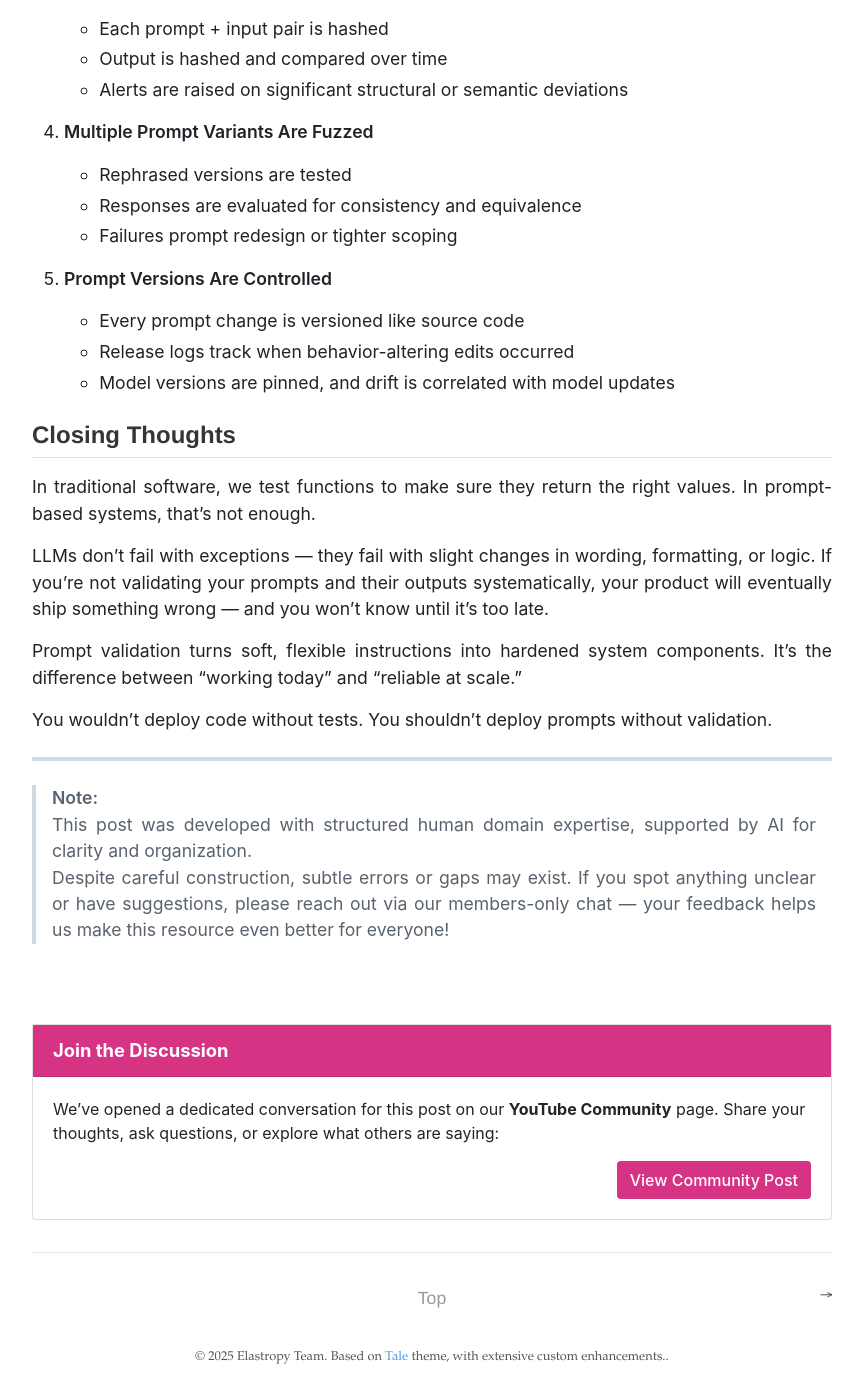
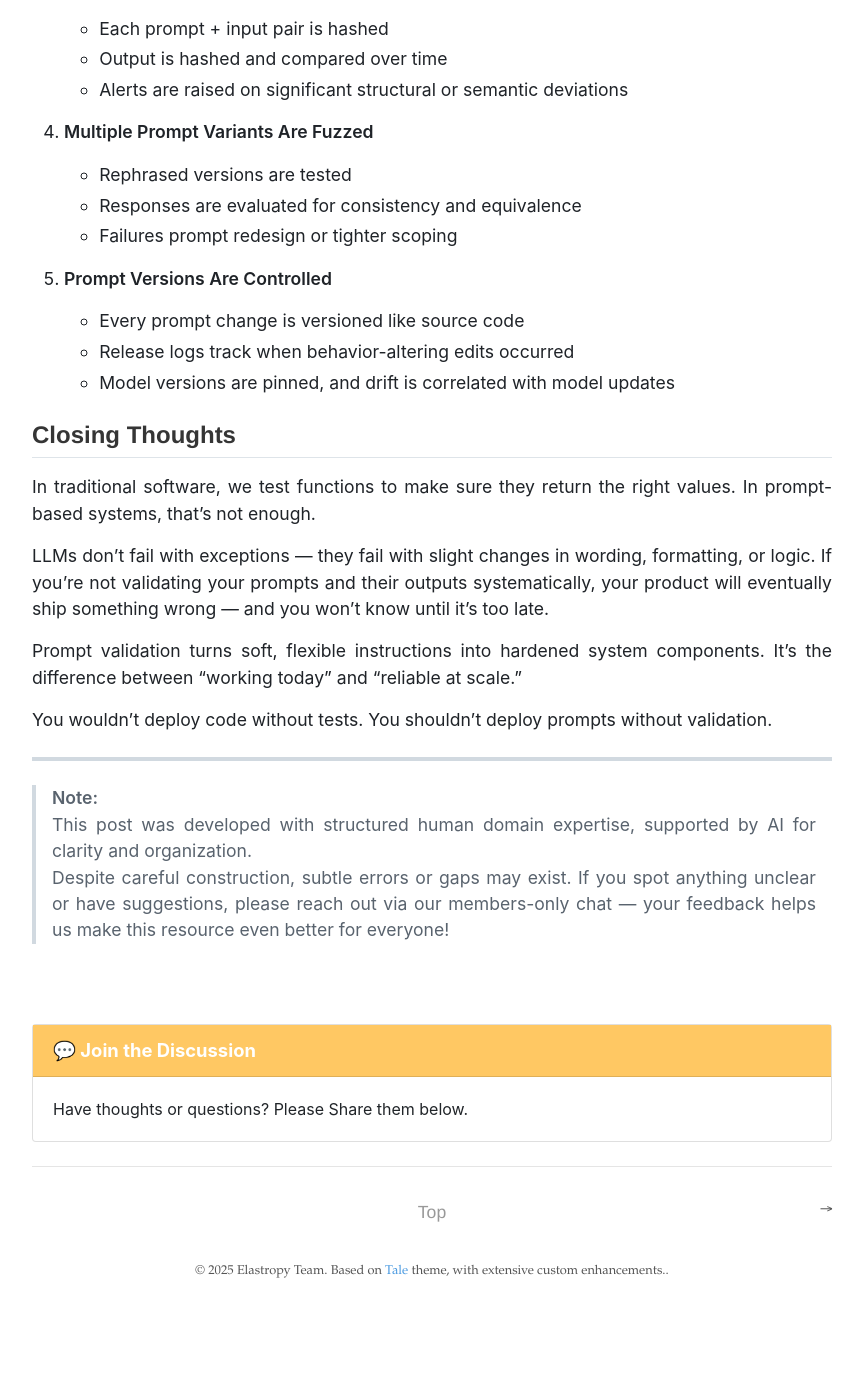
Before and after one commit to tbkopen/epyblog, a Jekyll site: the page built from _posts/2025-05-05-02-prompt-validation.md, in a window 1280 px wide and 1400 px high, scrolled down 6305 px. Shown: the whole window, without its empty margins (208-1071 px from the left). Built offline with Jekyll 4.4.1, drawn with Linux system fonts in a browser that asks for light colours; nearby versions of some CDN libraries; comment, search, counter and statistics services are not loaded; after the commit the page ends 7619 px from its top, so only the background shows below that.

Commit message:
added gisucs

```diff
--- a/_layouts/post.html
+++ b/_layouts/post.html
@@ -43,9 +43,77 @@ layout: default
 </div>
 {% endif %}
 
-{% if page.comments %}
+<!-- {% if page.comments %}
   {% include disqus_comments.html %}
+{% endif %} -->
+
+{% if page.giscus_term %}
+<link href="{{ "/assets/css4.1/bootstrapcustom.min.css" | relative_url }}" rel="stylesheet" crossorigin="anonymous">
+
+<style>
+  .discussion-card .btn-discuss {
+    background-color: #ffc863; /* Customize as needed */
+    color: rgb(34, 1, 1);
+    font-weight: 500;
+    transition: background-color 0.3s ease;
+  }
+
+  .discussion-card .btn-discuss:hover {
+    background-color: #ede9fe;
+    color: #ffc863;
+    border: 1px solid #ffc863;
+  }
+
+  .discussion-card .card-header {
+    background-color: #ffc863;
+    font-weight: bold;
+    font-size: 1.15rem;
+    color: white;
+  }
+
+  .discussion-card {
+    margin-top: 2rem;
+    margin-bottom: 1.5rem;
+  }
+</style>
+
+<div class="bootstrapiso discussion-card">
+  <div class="card border-indigo">
+    <div class="card-header">
+      💬 Join the Discussion
+    </div>
+    <div class="card-body">
+      <p class="card-text">
+        Have thoughts or questions? Please Share them below.
+      </p>
+    </div>
+  </div>
+</div>
 {% endif %}
+
+
+
+<!-- Giscus Comments -->
+{% if page.giscus_term %}
+  <script src="https://giscus.app/client.js"
+    data-repo="tbkopen/epy-discussions"
+    data-repo-id="R_kgb0PZsSDA"
+    data-category="epy blog comments"
+    data-category-id="DIC_kwD0PZsSDM4Ct4K1"
+    data-mapping="specific"
+    data-term="{{ page.giscus_term }}"
+    data-strict="0"
+    data-reactions-enabled="1"
+    data-emit-metadata="0"
+    data-input-position="top"
+    data-theme="preferred_color_scheme"
+    data-lang="en"
+    data-loading="lazy"
+    crossorigin="anonymous"
+    async>
+  </script>
+{% endif %}
+
 
 {% if page.yt_community_link %}
 <link href="{{ "/assets/css4.1/bootstrapcustom.min.css" | relative_url }}" rel="stylesheet" crossorigin="anonymous">
@@ -92,8 +160,6 @@ layout: default
 {% endif %}
 
 
-
-
 <div class="pagination">
   {% if page.next.url %}
     <a href="{{ page.next.url | prepend: site.baseurl }}" class="left arrow">&#8592;</a>
```
Also changed, not shown: _posts/2025-05-05-02-prompt-validation.md (+2 -1 lines).
